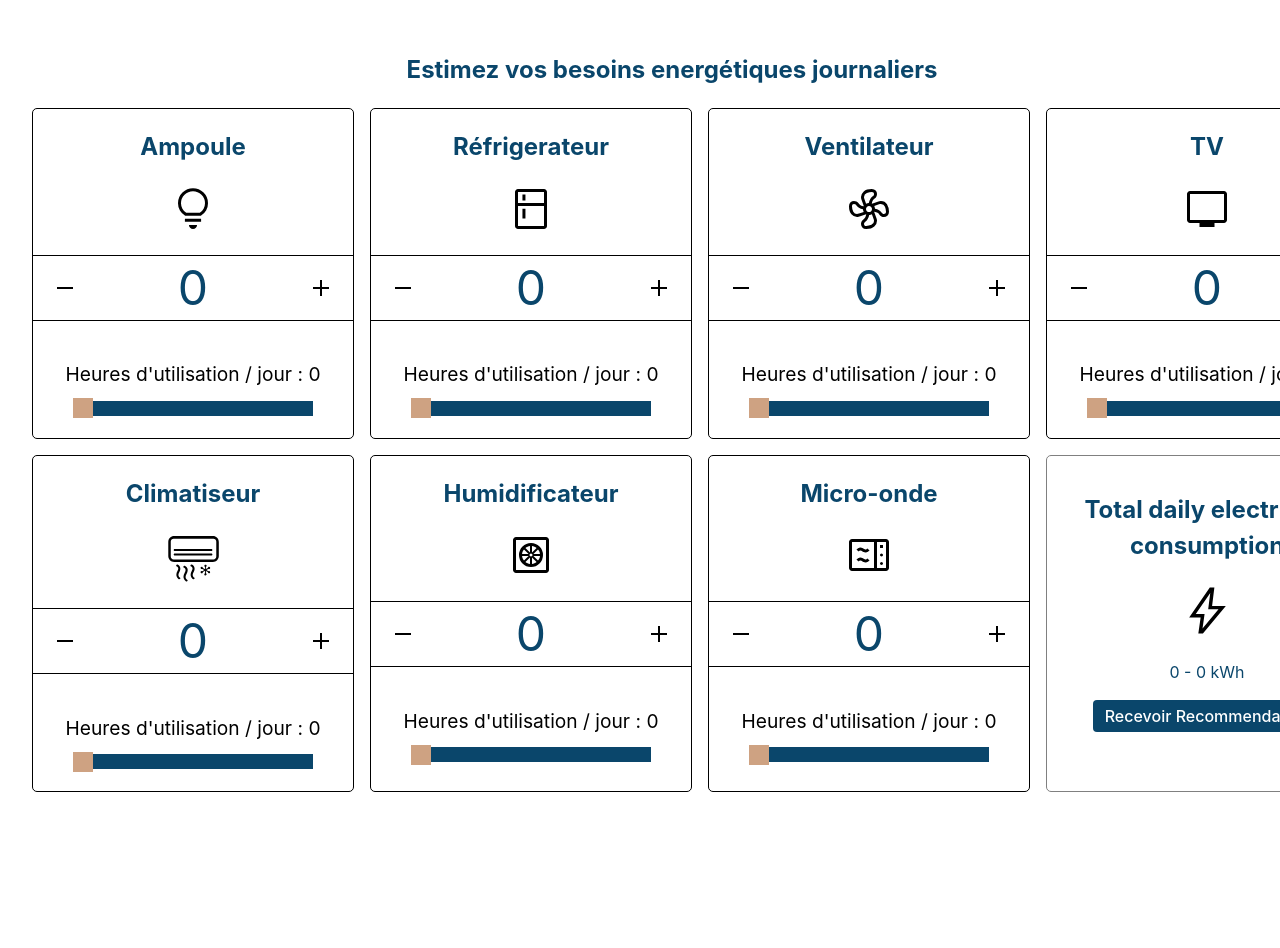
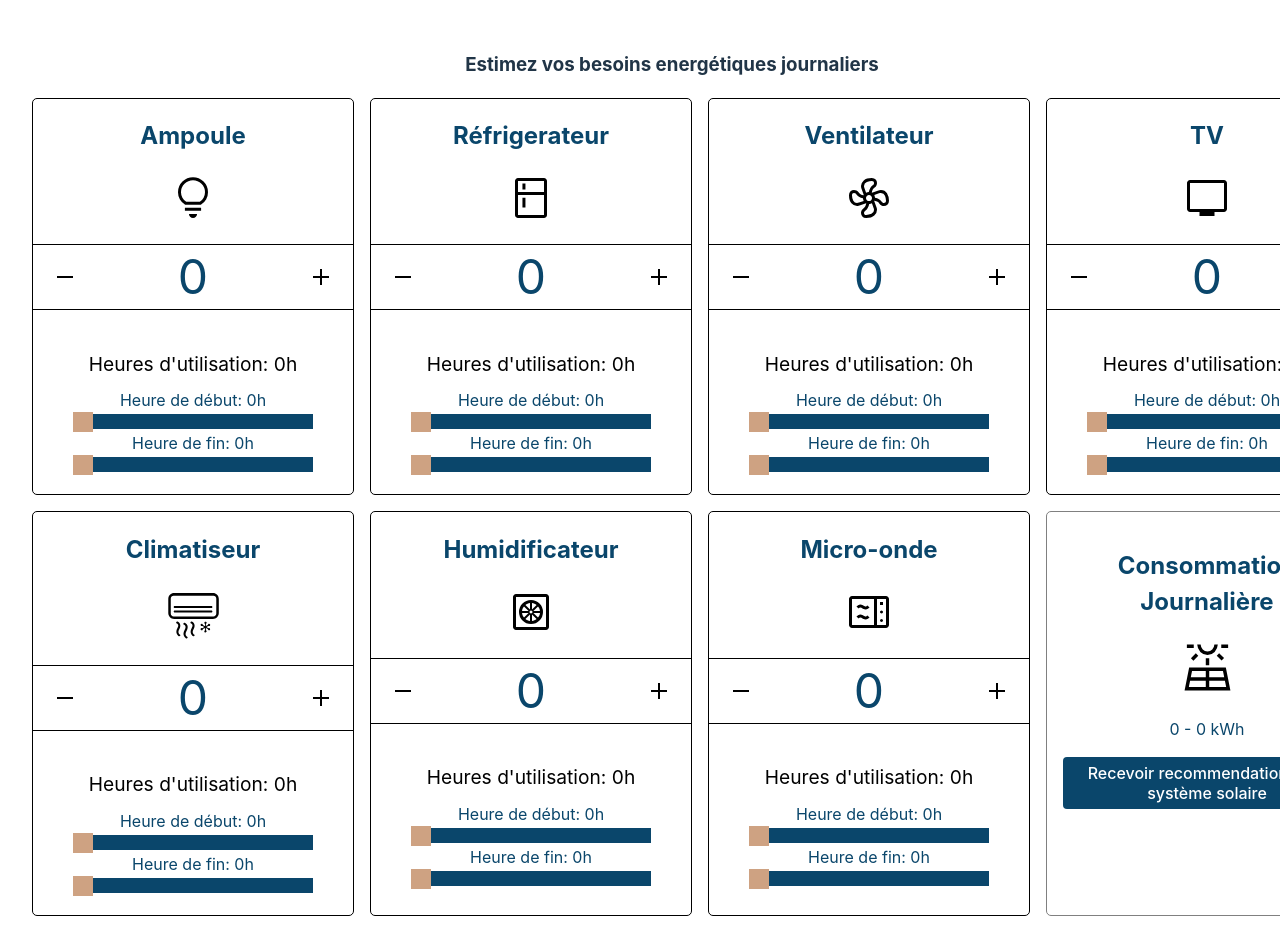
Before and after one commit to makhansacko/home-energy-estimator, a Svelte app: page / in a window 1280 px wide. Shown: the top 948 px of the page. Before the commit the page ends 824 px from the top, so only its background shows below. Built offline with nearby package versions, Linux system fonts and the light colour scheme.

Commit message:
Major modifications

```diff
--- a/src/App.svelte
+++ b/src/App.svelte
@@ -6,11 +6,8 @@
   import Climatiseur from "./components/Climatiseur.svelte";
   import Humidificateur from "./components/Humidificateur.svelte";
   import MicroOnde from "./components/Micro-onde.svelte";
-  import TotalConsumption from "./components/totalConsumption.svelte";
+  import TotalConsumption from "./components/TotalConsumption.svelte";
 
-  function scrollToMainView() {
-    document.getElementById('main-view').scrollIntoView();
-  }
 
 </script>
 <!-- <div class="landing-page">
@@ -21,7 +18,7 @@
   <button on:click={scrollToMainView}>Calculer</button>
 </div> -->
 <main id="main-view">
-  <h2>Estimez vos besoins energétiques journaliers</h2>
+  <h3>Estimez vos besoins energétiques journaliers</h3>
   <!--
   <div class="sidebar">
   <a href="#home"> Mesurer</a>
@@ -68,11 +65,6 @@
     gap: 1em;
   }
 
-.grid {
-    display: grid;
-    grid-template-columns: repeat(4, 1fr);
-    gap: 1em;
-  }
 
   /* Responsive adjustments */
   @media (max-width: 768px) {
--- a/src/components/Ampoule.svelte
+++ b/src/components/Ampoule.svelte
@@ -3,11 +3,14 @@
   import { totalConsumption } from './store.js';
 
   let units = 0;
+  let startTime = 0;
+  let endTime = 0;
   let hours = 0;
   const consumptionPerUnit = { min: 0.003, max: 0.025 };
   let consumption = { min: 0, max: 0 };
   let previousConsumption = { min: 0, max: 0 };
   const displayed_units = spring(0);
+
 
   $: displayed_units.set(units);
 
@@ -26,6 +29,9 @@
   }
 
   $: offset = modulo($displayed_units, 1);
+
+  // Calculate hours only if endTime is greater than startTime
+  $: hours = (endTime > startTime) ? endTime - startTime : 0;
 
   /**
    * @param {number} n
@@ -74,8 +80,11 @@
   </div>
 
   <div class="slider-container">
-  <p>Heures d'utilisation / jour  : {hours}</p>
-  <input type="range" min="0" max="24" bind:value={hours} />
+    <p>Heures d'utilisation: {hours}h</p>
+    <label for="start-time">Heure de début: {startTime}h</label>
+    <input type="range" id="start-time" min="0" max="24" bind:value={startTime} />
+    <label for="end-time">Heure de fin: {endTime}h</label>
+    <input type="range" id="end-time" min="0" max="24" bind:value={endTime} />
   </div>
 </div>
 
@@ -128,8 +137,6 @@
     vector-effect: non-scaling-stroke;
     stroke-width: 2px;
     stroke: #000000;
-
-;
   }
 
   .counter-viewport {
@@ -190,8 +197,7 @@
     appearance: none;
     width: 20px;
     height: 20px;
-    background: #cea282
-;
+    background: #cea282;
     cursor: pointer;
   }
 
--- a/src/components/Climatiseur.svelte
+++ b/src/components/Climatiseur.svelte
@@ -3,11 +3,14 @@
   import { totalConsumption } from './store.js';
 
   let units = 0;
+  let startTime = 0;
+  let endTime = 0;
   let hours = 0;
   const consumptionPerUnit = { min: 1.5, max: 5 };
   let consumption = { min: 0, max: 0 };
   let previousConsumption = { min: 0, max: 0 };
   const displayed_units = spring(0);
+
 
   $: displayed_units.set(units);
 
@@ -26,6 +29,9 @@
   }
 
   $: offset = modulo($displayed_units, 1);
+
+  // Calculate hours only if endTime is greater than startTime
+  $: hours = (endTime > startTime) ? endTime - startTime : 0;
 
   /**
    * @param {number} n
@@ -74,9 +80,12 @@
   </div>
 
   <div class="slider-container">
-    <p>Heures d'utilisation / jour  : {hours}</p>
-    <input type="range" min="0" max="24" bind:value={hours} />
-    </div>
+    <p>Heures d'utilisation: {hours}h</p>
+    <label for="start-time">Heure de début: {startTime}h</label>
+    <input type="range" id="start-time" min="0" max="24" bind:value={startTime} />
+    <label for="end-time">Heure de fin: {endTime}h</label>
+    <input type="range" id="end-time" min="0" max="24" bind:value={endTime} />
+  </div>
   </div>
 
   <style>
--- a/src/components/Humidificateur.svelte
+++ b/src/components/Humidificateur.svelte
@@ -3,11 +3,14 @@
 import { totalConsumption } from './store.js';
 
   let units = 0;
+  let startTime = 0;
+  let endTime = 0;
   let hours = 0;
   const consumptionPerUnit = { min: 0.025, max: 0.35 };
   let consumption = { min: 0, max: 0 };
   let previousConsumption = { min: 0, max: 0 };
   const displayed_units = spring(0);
+
 
   $: displayed_units.set(units);
 
@@ -26,6 +29,9 @@ let units = 0;
   }
 
   $: offset = modulo($displayed_units, 1);
+
+  // Calculate hours only if endTime is greater than startTime
+  $: hours = (endTime > startTime) ? endTime - startTime : 0;
 
   /**
    * @param {number} n
@@ -74,8 +80,11 @@ function handleRemoveUnit() {
 </div>
 
 <div class="slider-container">
- <p>Heures d'utilisation / jour  : {hours}</p>
- <input type="range" min="0" max="24" bind:value={hours} />
+  <p>Heures d'utilisation: {hours}h</p>
+  <label for="start-time">Heure de début: {startTime}h</label>
+  <input type="range" id="start-time" min="0" max="24" bind:value={startTime} />
+  <label for="end-time">Heure de fin: {endTime}h</label>
+  <input type="range" id="end-time" min="0" max="24" bind:value={endTime} />
 </div>
 </div>
 
--- a/src/components/Micro-onde.svelte
+++ b/src/components/Micro-onde.svelte
@@ -3,11 +3,14 @@
 import { totalConsumption } from './store.js';
 
   let units = 0;
+  let startTime = 0;
+  let endTime = 0;
   let hours = 0;
   const consumptionPerUnit = { min: 0.75, max: 1.5 };
   let consumption = { min: 0, max: 0 };
   let previousConsumption = { min: 0, max: 0 };
   const displayed_units = spring(0);
+
 
   $: displayed_units.set(units);
 
@@ -26,6 +29,9 @@ let units = 0;
   }
 
   $: offset = modulo($displayed_units, 1);
+
+  // Calculate hours only if endTime is greater than startTime
+  $: hours = (endTime > startTime) ? endTime - startTime : 0;
 
   /**
    * @param {number} n
@@ -74,8 +80,11 @@ function handleRemoveUnit() {
 </div>
 
 <div class="slider-container">
- <p>Heures d'utilisation / jour  : {hours}</p>
- <input type="range" min="0" max="24" bind:value={hours} />
+  <p>Heures d'utilisation: {hours}h</p>
+  <label for="start-time">Heure de début: {startTime}h</label>
+  <input type="range" id="start-time" min="0" max="24" bind:value={startTime} />
+  <label for="end-time">Heure de fin: {endTime}h</label>
+  <input type="range" id="end-time" min="0" max="24" bind:value={endTime} />
 </div>
 </div>
 
--- /dev/null
+++ b/src/components/Modal.svelte
@@ -0,0 +1,39 @@
+<script>
+    export let showModal = false;
+    export let close;
+
+    function handleClose() {
+        close();
+    }
+</script>
+
+{#if showModal}
+    <div class="modal-overlay" on:click={handleClose}>
+        <div class="modal-content" on:click|stopPropagation>
+            <slot></slot>
+        </div>
+    </div>
+{/if}
+
+<style>
+    .modal-overlay {
+        position: fixed;
+        top: 0;
+        left: 0;
+        width: 100%;
+        height: 100%;
+        background: rgba(0, 0, 0, 0.5);
+        display: flex;
+        justify-content: center;
+        align-items: center;
+        z-index: 1000;
+    }
+
+    .modal-content {
+        background: white;
+        padding: 2em;
+        border-radius: 10px;
+        max-width: 500px;
+        width: 100%;
+    }
+</style>
--- a/src/components/Refrigerateur.svelte
+++ b/src/components/Refrigerateur.svelte
@@ -1,13 +1,16 @@
 <script>
-import { spring } from 'svelte/motion';
-import { totalConsumption } from './store.js';
+  import { spring } from 'svelte/motion';
+  import { totalConsumption } from './store.js';
 
-let units = 0;
+  let units = 0;
+  let startTime = 0;
+  let endTime = 0;
   let hours = 0;
   const consumptionPerUnit = { min: 0.5, max: 1 };
   let consumption = { min: 0, max: 0 };
   let previousConsumption = { min: 0, max: 0 };
   const displayed_units = spring(0);
+
 
   $: displayed_units.set(units);
 
@@ -26,6 +29,9 @@ let units = 0;
   }
 
   $: offset = modulo($displayed_units, 1);
+
+  // Calculate hours only if endTime is greater than startTime
+  $: hours = (endTime > startTime) ? endTime - startTime : 0;
 
   /**
    * @param {number} n
@@ -74,9 +80,12 @@ let units = 0;
   </div>
 
   <div class="slider-container">
-    <p>Heures d'utilisation / jour  : {hours}</p>
-    <input type="range" min="0" max="24" bind:value={hours} />
-    </div>
+    <p>Heures d'utilisation: {hours}h</p>
+    <label for="start-time">Heure de début: {startTime}h</label>
+    <input type="range" id="start-time" min="0" max="24" bind:value={startTime} />
+    <label for="end-time">Heure de fin: {endTime}h</label>
+    <input type="range" id="end-time" min="0" max="24" bind:value={endTime} />
+  </div>
 </div>
 
 <style>
--- a/src/components/TV.svelte
+++ b/src/components/TV.svelte
@@ -1,13 +1,16 @@
 <script>
-     import { spring } from 'svelte/motion';
+  import { spring } from 'svelte/motion';
   import { totalConsumption } from './store.js';
 
   let units = 0;
+  let startTime = 0;
+  let endTime = 0;
   let hours = 0;
   const consumptionPerUnit = { min: 0.025, max: 0.5 };
   let consumption = { min: 0, max: 0 };
   let previousConsumption = { min: 0, max: 0 };
   const displayed_units = spring(0);
+
 
   $: displayed_units.set(units);
 
@@ -26,6 +29,9 @@
   }
 
   $: offset = modulo($displayed_units, 1);
+
+  // Calculate hours only if endTime is greater than startTime
+  $: hours = (endTime > startTime) ? endTime - startTime : 0;
 
   /**
    * @param {number} n
@@ -74,9 +80,12 @@
   </div>
 
   <div class="slider-container">
-    <p>Heures d'utilisation / jour  : {hours}</p>
-    <input type="range" min="0" max="24" bind:value={hours} />
-    </div>
+    <p>Heures d'utilisation: {hours}h</p>
+    <label for="start-time">Heure de début: {startTime}h</label>
+    <input type="range" id="start-time" min="0" max="24" bind:value={startTime} />
+    <label for="end-time">Heure de fin: {endTime}h</label>
+    <input type="range" id="end-time" min="0" max="24" bind:value={endTime} />
+  </div>
   </div>
 
   <style>
--- a/src/components/Ventilateur.svelte
+++ b/src/components/Ventilateur.svelte
@@ -4,11 +4,14 @@
 
   let spinSpeed = 2; // default spin speed
   let units = 0;
+  let startTime = 0;
+  let endTime = 0;
   let hours = 0;
   const consumptionPerUnit = { min: 0.015, max: 0.2 };
   let consumption = { min: 0, max: 0 };
   let previousConsumption = { min: 0, max: 0 };
   const displayed_units = spring(0);
+
 
   $: displayed_units.set(units);
 
@@ -26,11 +29,10 @@
       previousConsumption = { ...consumption };
   }
 
-    $: {
-    spinSpeed = units > 0 ? 2 / units : 2;
-  }
+  $: offset = modulo($displayed_units, 1);
 
-  $: offset = modulo($displayed_units, 1);
+  // Calculate hours only if endTime is greater than startTime
+  $: hours = (endTime > startTime) ? endTime - startTime : 0;
 
   /**
    * @param {number} n
@@ -51,6 +53,10 @@
           units -= 1;
           displayed_units.set(units);
       }
+  }
+
+  $: {
+    spinSpeed = units > 0 ? 2 / units : 2;
   }
   </script>
 
@@ -78,9 +84,12 @@
       </button>
   </div>
   <div class="slider-container">
-    <p>Heures d'utilisation / jour  : {hours}</p>
-    <input type="range" min="0" max="24" bind:value={hours} />
-    </div>
+    <p>Heures d'utilisation: {hours}h</p>
+    <label for="start-time">Heure de début: {startTime}h</label>
+    <input type="range" id="start-time" min="0" max="24" bind:value={startTime} />
+    <label for="end-time">Heure de fin: {endTime}h</label>
+    <input type="range" id="end-time" min="0" max="24" bind:value={endTime} />
+  </div>
   </div>
 
 
--- a/src/components/totalConsumption.svelte
+++ b/src/components/totalConsumption.svelte
@@ -1,27 +1,65 @@
 <script>
   import { totalConsumption } from './store.js';
-  let showRecommendation = false;
-  let recommendation = '';
+  import Modal from './Modal.svelte';
+  let recommendationContent = '';
+  let showModal = false;
 
   function getRecommendation() {
-      const minKW = $totalConsumption.min / 24;
-      const maxKW = $totalConsumption.max / 24;
-      const powerFactor = 0.8;
-      const minKVA = (minKW / powerFactor).toFixed(2);
-      const maxKVA = (maxKW / powerFactor).toFixed(2);
-      recommendation = `${minKVA} - ${maxKVA} KVA`;
-      showRecommendation = true;
+      const consumptionMin = $totalConsumption.min;
+      const consumptionMax = $totalConsumption.max;
+
+      console.log('Getting recommendations...');
+      console.log('Total Consumption Min:', consumptionMin);
+      console.log('Total Consumption Max:', consumptionMax);
+
+      // Calculating Battery Capacity
+      const batteryMin = Math.ceil(consumptionMin / 5) * 5; // kWh, rounding up to the nearest 5
+      const batteryMax = Math.ceil(consumptionMax / 5) * 5; // kWh, rounding up to the nearest 5
+
+      // Calculating Inverter Size
+      const inverterMin = Math.ceil(consumptionMin / 4); // kW
+      const inverterMax = Math.ceil(consumptionMax / 4); // kW
+
+      // Calculating Solar Panel Array (assuming 5 peak sun hours per day)
+      const solarPanelMin = Math.ceil(consumptionMin / 5); // kW
+      const solarPanelMax = Math.ceil(consumptionMax / 5); // kW
+
+      // Number of Panels (assuming each panel is 300W)
+      const panelWattage = 300;
+      const numPanelsMin = Math.ceil((solarPanelMin * 1000) / panelWattage);
+      const numPanelsMax = Math.ceil((solarPanelMax * 1000) / panelWattage);
+
+      recommendationContent = `
+          Capacité de la batterie: ${batteryMin} - ${batteryMax} kWh\n
+          Taille du convertisseur: ${inverterMin} - ${inverterMax} kW\n
+          Puissance des panneaux solaires: ${solarPanelMin} - ${solarPanelMax} kW\n
+          Nombre de panneaux: ${numPanelsMin} - ${numPanelsMax}
+      `;
+
+      console.log('Recommendation Content:', recommendationContent);
+      showModal = true;
+  }
+
+  function closeModal() {
+      showModal = false;
   }
 </script>
 
 <div class="totalConso">
-  <h2>Total daily electricity consumption</h2>
-  <img src="/images/generator.svg" alt="generator icon" class="generateur"/>
+  <h2>Consommation Journalière</h2>
+  <img src="/images/solar.svg" alt="solar panel icon" class="solar-icon"/>
   <p>{$totalConsumption.min} - {$totalConsumption.max} kWh</p>
 
-  <button on:click={getRecommendation}>Recevoir Recommendation</button>
-  {#if showRecommendation}
-      <p>{recommendation}</p>
+  <button on:click={getRecommendation}>Recevoir recommendation d'un système solaire</button>
+
+  {#if showModal}
+      <Modal {showModal} on:close={closeModal}>
+          <div class="modal-content">
+              <h2>Recommendations Système Solaire</h2>
+              <pre>{recommendationContent}</pre>
+              <button on:click={closeModal}>Fermer</button>
+          </div>
+      </Modal>
   {/if}
 </div>
 
@@ -34,7 +72,7 @@
       text-align: center;
   }
 
-  .generateur {
+  .solar-icon {
       width: 55px;
   }
 
@@ -56,4 +94,41 @@
   p {
       margin: 1em 0;
   }
+
+  .recommendation {
+      margin-top: 1em;
+      text-align: left;
+      white-space: pre-wrap;
+      background: #f9f9f9;
+      border: 1px solid #ddd;
+      padding: 1em;
+      border-radius: 5px;
+  }
+
+  .modal-content {
+      background: white;
+      padding: 2em;
+      border-radius: 10px;
+      text-align: left;
+  }
+
+  .modal-content h2 {
+      margin-top: 0;
+  }
+
+  .modal-content button {
+      margin-top: 1em;
+      padding: .375rem .75rem;
+      font-size: 1rem;
+      color: #fff;
+      background-color: #0a466b;
+      border: none;
+      border-radius: .25rem;
+      cursor: pointer;
+      transition: background-color .15s ease-in-out;
+  }
+
+  .modal-content button:hover {
+      background-color: #cea282;
+  }
 </style>
```
Also changed, not shown: public/images/solar.svg (added). Lines whose indentation alone changed are shown as unchanged.
